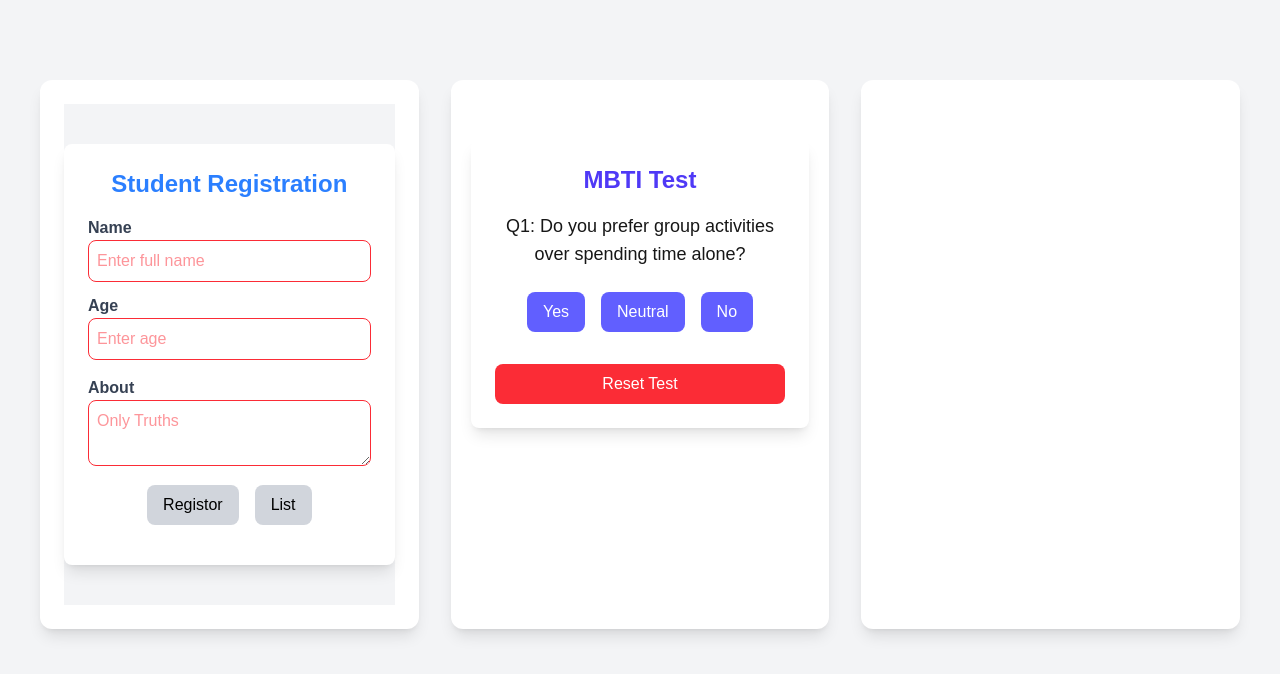
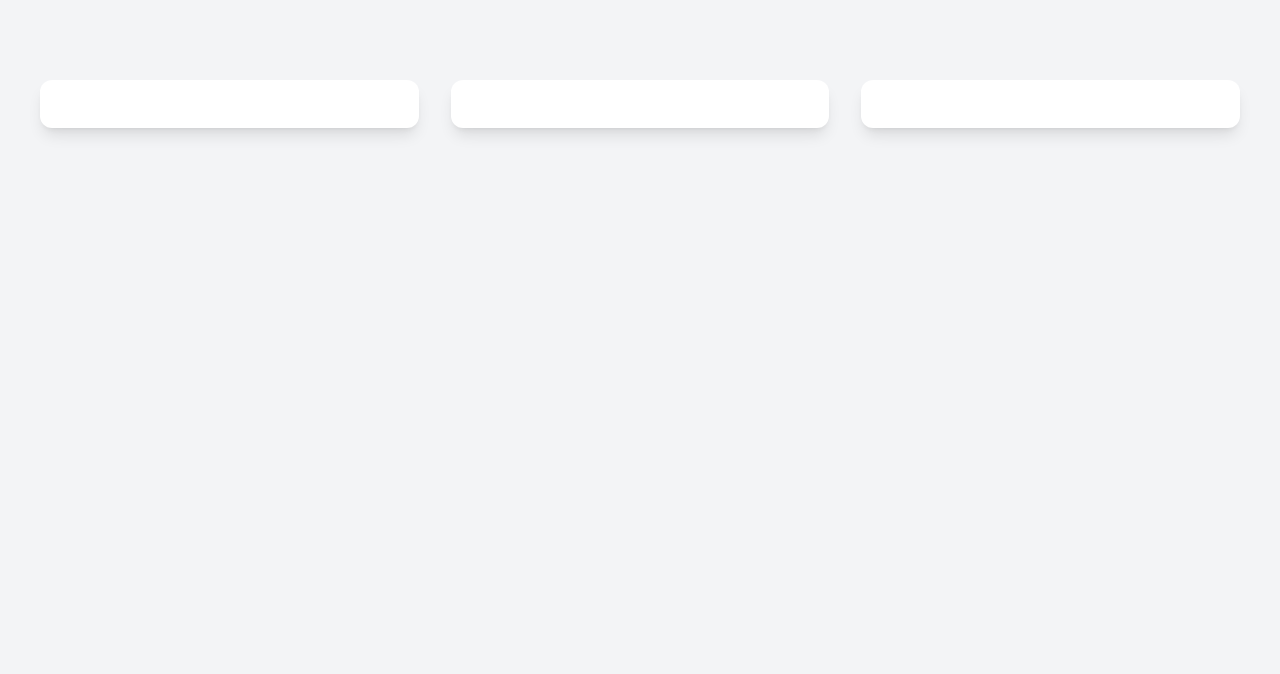
Before and after one commit to c0deAtom/my-nextjs-site, a Next.js app: page / in a window 1280 px wide. Shown: the top 674 px of the page. Built offline with nearby package versions, Linux system fonts and the light colour scheme.

Commit message:
chnages4

```diff
--- a/src/app/component/AskQues.tsx
+++ /dev/null
@@ -1,138 +0,0 @@
-"use client"
-
-import { useEffect, useState } from "react"
-
-const questions = [
-  { id: "EI", text: "Do you prefer group activities over spending time alone?" },
-  { id: "SN", text: "Do you rely more on facts than ideas?" },
-  { id: "TF", text: "Do you make decisions based on logic more than emotions?" },
-  { id: "JP", text: "Do you prefer planned routines over spontaneity?" },
-  { id: "EI", text: "Do you enjoy being the center of attention?" },
-  { id: "SN", text: "Do you focus more on present details than future possibilities?" },
-  { id: "TF", text: "Is fairness more important than compassion?" },
-  { id: "JP", text: "Do you like to have things decided rather than go with the flow?" }
-]
-
-const MBTIQuestionnaire = () => {
-  const [currentIndex, setCurrentIndex] = useState(0)
-  const [answers, setAnswers] = useState<{ [key: number]: string }>({})
-  const [mbti, setMbti] = useState<string | null>(null)
-
-  useEffect(() => {
-    const saved = localStorage.getItem("mbtiAnswers")
-    if (saved) {
-      const parsed = JSON.parse(saved)
-      setAnswers(parsed)
-      setCurrentIndex(Object.keys(parsed).length)
-    }
-  }, [])
-
-  useEffect(() => {
-    localStorage.setItem("mbtiAnswers", JSON.stringify(answers))
-    if (Object.keys(answers).length === questions.length) {
-      calculateMBTI()
-    }
-  }, [answers])
-
-
-  const handleAnswer = (choice: string) => {
-    setAnswers((prev) => ({ ...prev, [currentIndex]: choice }))
-    setCurrentIndex((prev) => prev + 1)
-  }
-
-
-  const calculateMBTI = () => {
-    const traits = { E: 0, I: 0, S: 0, N: 0, T: 0, F: 0, J: 0, P: 0 }
-
-
-    questions.forEach((q: any, index: any) => {
-      const choice = answers[index]
-      if (choice === "yes") traits[q.id[0]]++
-      else if (choice === "no") traits[q.id[1]]++
-      // neutral does not count toward either
-    })
-
-    const result =
-      (traits.E >= traits.I ? "E" : "I") +
-      (traits.S >= traits.N ? "S" : "N") +
-      (traits.T >= traits.F ? "T" : "F") +
-      (traits.J >= traits.P ? "J" : "P")
-
-
-
-    setMbti(result)
-
-    const oldData = JSON.parse(localStorage.getItem("studentsList") || "[]")
-
-
-
-    if (oldData) {
-        const studentList = oldData
-
-
-        if (Array.isArray(studentList) && studentList.length > 0) {
-
-          studentList[studentList.length - 1].mbti = result;
-
-          // Save it back to localStorage
-          localStorage.setItem("studentsList", JSON.stringify(studentList));
-        } else {
-          console.error("No students found in the list");
-        }
-      } else {
-        console.error("No student list found in localStorage");
-      }
-
-
-
-  }
-
-  const resetForm = () => {
-    localStorage.removeItem("mbtiAnswers")
-    setAnswers({})
-    setMbti(null)
-    setCurrentIndex(0)
-  }
-
-  return (
-    <div className="bg-white p-6 rounded-lg shadow-lg max-w-lg mx-auto mt-10">
-      <h2 className="text-2xl font-bold text-indigo-600 mb-4 text-center"> MBTI Test</h2>
-
-      {!mbti && currentIndex < questions.length && (
-        <div className="text-center">
-          <p className="text-lg font-medium mb-6">
-            Q{currentIndex + 1}: {questions[currentIndex].text}
-          </p>
-
-          <div className="flex justify-center gap-4">
-            {["yes", "neutral", "no"].map((choice) => (
-              <button
-                key={choice}
-                onClick={() => handleAnswer(choice)}
-                className="px-4 py-2 bg-indigo-500 text-white rounded-lg hover:bg-indigo-600 transition"
-              >
-                {choice.charAt(0).toUpperCase() + choice.slice(1)}
-              </button>
-            ))}
-          </div>
-        </div>
-      )}
-
-      {mbti && (
-        <div className="mt-6 text-center">
-          <h3 className="text-xl font-semibold text-green-700">Your MBTI Type is:</h3>
-          <p className="text-4xl font-bold text-green-800 mt-2">{mbti}</p>
-        </div>
-      )}
-
-      <button
-        onClick={resetForm}
-        className="mt-8 w-full bg-red-500 hover:bg-red-600 text-white py-2 rounded-lg"
-      >
-        Reset Test
-      </button>
-    </div>
-  )
-}
-
-export default MBTIQuestionnaire
--- a/src/app/component/UserReg.tsx
+++ /dev/null
@@ -1,145 +0,0 @@
-"use client"
-
-import { useState, useEffect, ChangeEvent } from "react"
-
-interface Student {
-  name: string
-  about: string
-  age: number
-  mbti: string
-}
-
-const UserReg = () => {
-  const [formData, setFormData] = useState<Student>({
-    name: "",
-    about: "",
-    age: 0,
-    mbti: ""
-  })
-
-  const [students, setStudents] = useState<Student[]>([])
-  const [mssg, setMssg] = useState<string>("")
-  const [showList, setShowList] = useState<boolean>(false)
-
-  useEffect(() => {
-    const stored = localStorage.getItem("studentsList")
-    if (stored) {
-      setStudents(JSON.parse(stored))
-    }
-  }, [])
-
-  const handleChange = (e: ChangeEvent<any>) => {
-    const { name, value } = e.target
-    setFormData((prev) => ({
-      ...prev,
-      [name]: name === "age" ? Number(value) : value
-    }))
-  }
-
-  const handleBtn = (btn: string) => {
-    if (btn === "Registor") {
-      const oldData = JSON.parse(localStorage.getItem("studentsList") || "[]")
-      const updatedList = [...oldData, formData]
-
-      localStorage.setItem("studentsList", JSON.stringify(updatedList))
-      setStudents(updatedList)
-
-      setFormData({ name: "", about: "", age: 0, mbti: "" })
-      setMssg("User Registered Successfully")
-      setShowList(false)
-    } else if (btn === "List") {
-      const stored = localStorage.getItem("studentsList")
-      if (stored) {
-        setStudents(JSON.parse(stored))
-        setShowList(true)
-        setMssg("")
-      }
-    }
-  }
-
-  return (
-    <div className="h-full flex justify-center items-center bg-gray-100 py-10">
-      <div className="w-[400px] bg-white shadow-lg rounded-lg p-6">
-        <h1 className="text-2xl font-bold text-blue-500 text-center mb-4">Student Registration</h1>
-
-        {/* Name */}
-        <div className="mb-3">
-          <label className="block text-gray-700 font-semibold">Name</label>
-          <input
-            name="name"
-            type="text"
-            className="w-full p-2 border rounded-lg text-red-500"
-            placeholder="Enter full name"
-            value={formData.name}
-            onChange={handleChange}
-          />
-        </div>
-
-
-
-
-        {/* Age */}
-        <div className="mb-4">
-          <label className="block text-gray-700 font-semibold">Age</label>
-          <input
-            name="age"
-            type="number"
-            className="w-full p-2 border rounded-lg text-red-500"
-            placeholder="Enter age"
-            value={formData.age || ""}
-            onChange={handleChange}
-          />
-        </div>
-
-
-        <div className="mb-3">
-          <label className="block text-gray-700 font-semibold">About</label>
-          <textarea
-            name="about"
-
-            className="w-full p-2 border rounded-lg text-red-500"
-            placeholder="Only Truths"
-            value={formData.about}
-            onChange={handleChange}
-          />
-        </div>
-
-        <div className="flex gap-4 justify-center mb-4">
-          {["Registor", "List"].map((btn) => (
-            <button
-              key={btn}
-              className="bg-gray-300 text-black text-md px-4 py-2 rounded-lg hover:bg-gray-400"
-              onClick={() => handleBtn(btn)}
-            >
-              {btn}
-            </button>
-          ))}
-        </div>
-
-        {mssg && <p className="text-green-600 text-center">{mssg}</p>}
-
-
-        {showList && (
-          <div className="mt-6">
-            <h2 className="text-xl text-blue-600 mb-3 text-center">Registered Students</h2>
-            <ul className="space-y-2 text-left">
-              {students.map((student, index) => (
-                <li
-                  key={index}
-                  className="bg-green-100 p-3 rounded-lg shadow-sm text-sm"
-                >
-                  <span className="text-red-500 font-semibold">Nadme:</span> {student.name} <br />
-                  <span className="text-red-500 font-semibold">About:</span> {student.about} <br />
-                  <span className="text-red-500 font-semibold">Age:</span> {student.age} <br/>
-                  <span className="text-red-500 font-semibold">Mbti:</span> {student.mbti}
-                </li>
-              ))}
-            </ul>
-          </div>
-        )}
-      </div>
-    </div>
-  )
-}
-
-export default UserReg
--- a/src/app/page.tsx
+++ b/src/app/page.tsx
@@ -1,7 +1,5 @@
 "use client"
 
-import UserReg from "./component/UserReg"
-import AskQues from "./component/AskQues"
 
 
 export default function Home() {
@@ -15,12 +13,12 @@
     <div className="grid grid-cols-1 md:grid-cols-2 lg:grid-cols-3 gap-8 w-full max-w-7xl">
 
       <div className="bg-white shadow-lg rounded-xl p-6">
-        <UserReg />
+
       </div>
 
 
       <div className="bg-white shadow-lg rounded-xl p-5">
-      <AskQues/>
+
       </div>
 
 
```
